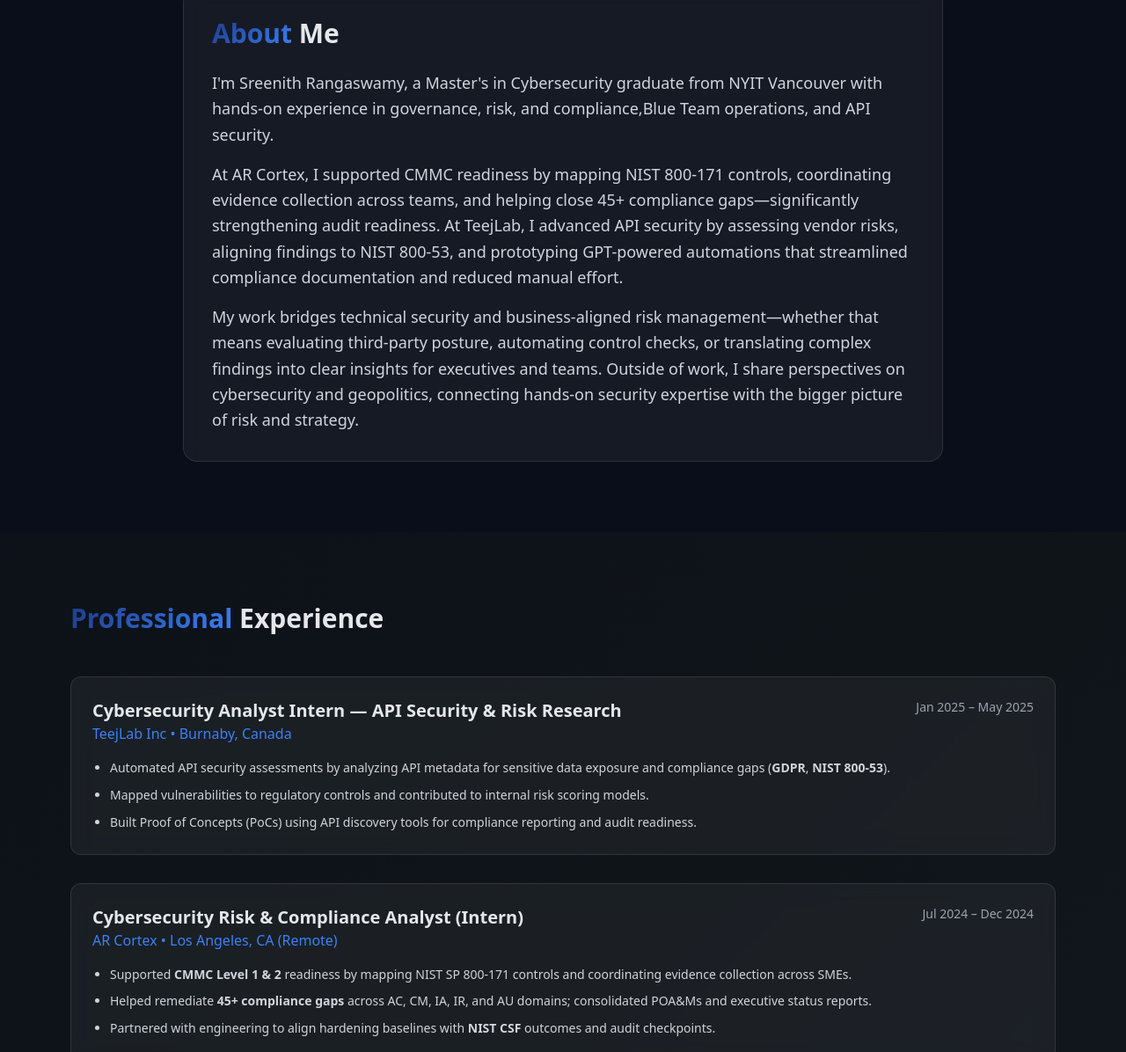
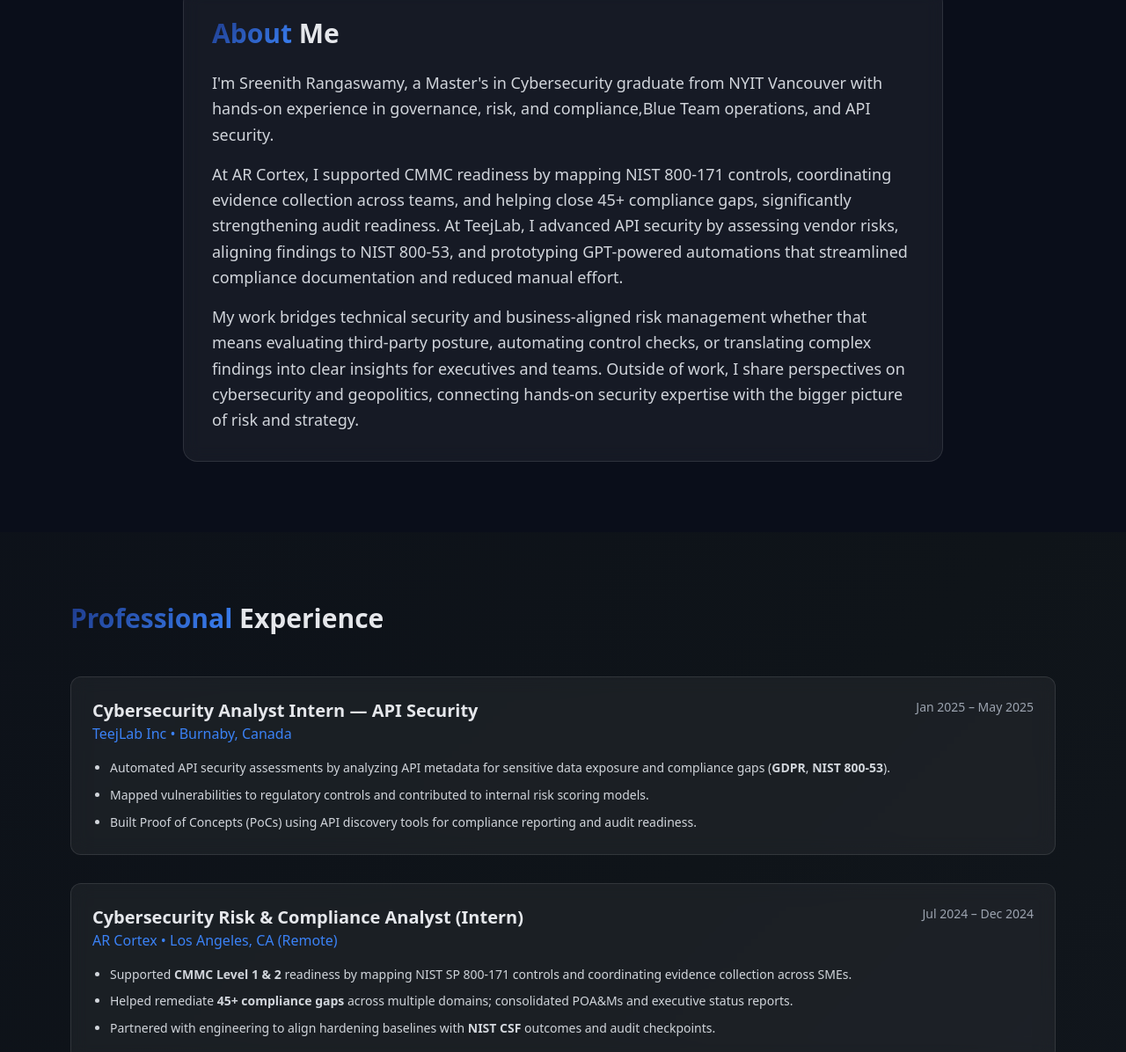
Before and after one commit to sreenith70/sreenith70.github.io, a plain HTML site: page index.html in a window 1280 px wide. Shown: the part 1167-2363 px from the top of the page at 88% size. Drawn offline with nearby package versions, Linux system fonts and the light colour scheme.

Commit message:
Update index.html

```diff
--- a/index.html
+++ b/index.html
@@ -166,8 +166,8 @@
           <h2 id="about-title" class="text-3xl font-bold mb-6"><span class="text-gradient">About</span> Me</h2>
           <div class="text-gray-300 leading-relaxed text-lg space-y-4">
             <p>I'm Sreenith Rangaswamy, a Master's in Cybersecurity graduate from NYIT Vancouver with hands-on experience in governance, risk, and compliance,Blue Team operations, and API security.</p>
-            <p>At AR Cortex, I supported CMMC readiness by mapping NIST 800-171 controls, coordinating evidence collection across teams, and helping close 45+ compliance gaps—significantly strengthening audit readiness. At TeejLab, I advanced API security by assessing vendor risks, aligning findings to NIST 800-53, and prototyping GPT-powered automations that streamlined compliance documentation and reduced manual effort.</p>
-            <p>My work bridges technical security and business-aligned risk management—whether that means evaluating third-party posture, automating control checks, or translating complex findings into clear insights for executives and teams. Outside of work, I share perspectives on cybersecurity and geopolitics, connecting hands-on security expertise with the bigger picture of risk and strategy.</p>
+            <p>At AR Cortex, I supported CMMC readiness by mapping NIST 800-171 controls, coordinating evidence collection across teams, and helping close 45+ compliance gaps, significantly strengthening audit readiness. At TeejLab, I advanced API security by assessing vendor risks, aligning findings to NIST 800-53, and prototyping GPT-powered automations that streamlined compliance documentation and reduced manual effort.</p>
+            <p>My work bridges technical security and business-aligned risk management whether that means evaluating third-party posture, automating control checks, or translating complex findings into clear insights for executives and teams. Outside of work, I share perspectives on cybersecurity and geopolitics, connecting hands-on security expertise with the bigger picture of risk and strategy.</p>
           </div>
         </div>
       </div>
@@ -182,7 +182,7 @@
           <article data-reveal class="card rounded-xl p-6 hover:shadow-lg transition">
             <div class="flex flex-col md:flex-row md:justify-between md:items-start mb-4 gap-2">
               <div>
-                <h3 class="text-xl font-bold">Cybersecurity Analyst Intern — API Security &amp; Risk Research</h3>
+                <h3 class="text-xl font-bold">Cybersecurity Analyst Intern — API Security </h3>
                 <p class="text-accent">TeejLab Inc • Burnaby, Canada</p>
               </div>
               <span class="text-sm text-gray-400 md:text-right">Jan 2025 – May 2025</span>
@@ -204,7 +204,7 @@
             </div>
             <ul class="space-y-2 text-gray-300 text-sm leading-relaxed list-disc ps-5">
               <li>Supported <strong>CMMC Level 1 &amp; 2</strong> readiness by mapping NIST SP 800-171 controls and coordinating evidence collection across SMEs.</li>
-              <li>Helped remediate <strong>45+ compliance gaps</strong> across AC, CM, IA, IR, and AU domains; consolidated POA&amp;Ms and executive status reports.</li>
+              <li>Helped remediate <strong>45+ compliance gaps</strong> across multiple domains; consolidated POA&amp;Ms and executive status reports.</li>
               <li>Partnered with engineering to align hardening baselines with <strong>NIST CSF</strong> outcomes and audit checkpoints.</li>
             </ul>
           </article>
```
